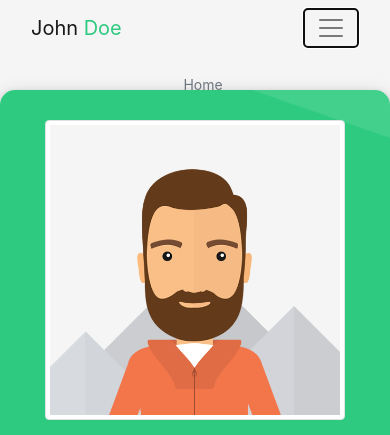
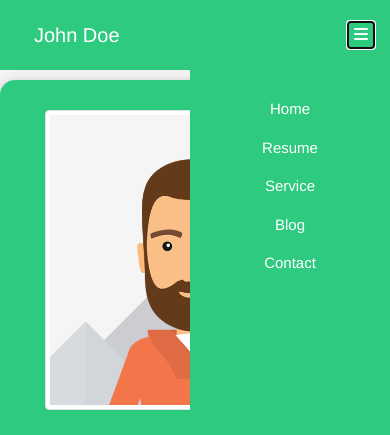
Before and after one commit to matura1999/bootstrap-project, a plain HTML site: page src/index.html in a window 390 px wide. Both pictures are taken after a click on the button 331 px from the left and 45 px from the top of the page. Shown: the top 435 px of the page. Drawn offline with nearby package versions, Linux system fonts and the light colour scheme.

Commit message:
fixed the navbar for home

```diff
--- a/src/index.html
+++ b/src/index.html
@@ -20,38 +20,22 @@
 
 <body>
     <!-- this is the nav bar and section page  -->
-    <header>
-        <div class="container">
-            <nav class="navbarJR navbar navbar-expand-lg navbar-light">
-                <div class="navbarJR__logo navbar-brand">John <span id="doe">Doe</span></div>
-                <button class="navbar-toggler" type="button" data-toggle="collapse"
-                    data-target="#navbarSupportedContent" aria-controls="navbarSupportedContent" aria-expanded="false"
-                    aria-label="Toggle navigation">
-                    <span class="navbar-toggler-icon"></span>
-                </button>
+    <!-- <header class=""> -->
+    <nav class="navbar container-fluid fixed-top">
+        <div class="navbar__logo">John <span id="doe">Doe</span></div>
+        <div class="navbar__sections" id="sections">
 
-                <div class="collapse navbar-collapse" id="navbarSupportedContent">
-                    <ul class="placeholder mr-auto"></ul>
-                    <ul class="navbar-nav ">
-                        <li class="nav-item d-flex justify-content-center ml-3">
-                            <a class="nav-link text-muted" href="#home">Home </span></a>
-                        </li>
-                        <li class="nav-item d-flex justify-content-center ml-3">
-                            <a class="nav-link text-muted" href="#resume">Resume</a>
-                        </li>
-                        <li class="nav-item d-flex justify-content-center ml-3">
-                            <a class="nav-link text-muted" href="#service">Service</a>
-                        </li>
-                        <li class="nav-item d-flex justify-content-center ml-3">
-                            <a class="nav-link text-muted" href="#blog">Blog</a>
-                        </li>
-                        <li class="nav-item d-flex justify-content-center ml-3">
-                            <a class="nav-link text-muted" href="#contact">Contact</a>
-                        </li>
-                    </ul>
-                </div>
-            </nav>
+            <a href="#home">Home </a>
+            <a href="#resume">Resume</a>
+            <a href="#service">Service</a>
+            <a href="#blog">Blog</a>
+            <a href="#contact">Contact</a>
+
         </div>
+        <button class="navbar__icon" onclick="switchNavbarAndSidebar()">
+            <i class="fa fa-bars"></i>
+        </button>
+    </nav>
     </header>
 
     <!-- main for the card  -->
--- a/src/js/main.js
+++ b/src/js/main.js
@@ -71,3 +71,36 @@ window.onload = function () {
     // add listener to nav button
     addListenerForNavButton();
 }
+
+function switchNavbarAndSidebar() {
+    let x = document.querySelector("#sections");
+    if (x.className === "navbar__sections") {
+        x.className = "sidepanel";
+        // x.display = 'block';
+    } else {
+        x.className = "navbar__sections";
+    }
+}
+
+// if the window size becomes large again, switch side bar to navbar
+window.addEventListener('resize', function (event) {
+    if (window.innerWidth > 767) {
+        document.querySelector("#sections").className = "navbar__sections";
+    }
+});
+
+
+window.onscroll = function () {
+    scrollFunction();
+};
+
+function scrollFunction() {
+    if (window.innerWidth > 767) {
+        if (document.body.scrollTop > 0 || document.documentElement.scrollTop > 0) {
+            document.querySelector(".navbar").style.backgroundColor = "white";
+        } else {
+            document.querySelector(".navbar").style.backgroundColor = "transparent";
+
+        }
+    }
+}
--- a/src/scss/home.scss
+++ b/src/scss/home.scss
@@ -1,6 +1,7 @@
 .home {
     border-radius: 15px;
     box-shadow: 0 4px 8px 0 rgba(0, 0, 0, 0.2), 0 6px 20px 0 rgba(0, 0, 0, 0.19);
+    margin-top: 80px;
 
     &__cardTop {
         border-top-right-radius: 15px;
--- a/src/scss/navBar&footer.scss
+++ b/src/scss/navBar&footer.scss
@@ -9,29 +9,89 @@ body {
     height: 100vh;
 }
 
-.navbarJR {
-    height: 90px;
+
+
+header {
+    // display: float;
+    margin-bottom: 20px;
+    // position: fixed;
+    // position: fixed;
+    // top: 0;
+}
+
+.navbar {
+    height: 70px;
+    font-family: 'Montserrat', Helvetica, sans-serif;
+    // position: fixed;
+    // top: 0;
 
     &__logo {
+        font-size: 20px;
+        margin-left: 5%;
+
         #doe {
             color: $jiangrenGreen;
         }
     }
 
-    .collapse .navbar-nav li {
+    &__sections {
+        margin-right: 5%;
+
+
         a {
-            border: 2px solid transparent;
-            font-size: 14px;
-            ;
+            color: #9e9e9e;
+            display: inline-block;
+            box-sizing: border-box;
+            margin-left: 25px;
+            position: relative;
+            text-decoration: none;
+
 
             &:hover {
-                border-bottom: 2px solid $jiangrenGreen;
+                &:after {
+                    display: block;
+                    position: absolute;
+                    content: '';
+                    width: 50%;
+                    height: 2px;
+                    margin: 0 25%;
+                    background-color: #2eca7f;
+                }
             }
         }
     }
+
+    &__icon {
+        border: none;
+        background-color: transparent;
+        display: none;
+
+    }
 }
 
+@media screen and (max-width: 767px) {
 
+    .navbar {
+        background-color: $jiangrenGreen !important;
+
+        &__logo {
+            color: white;
+
+            #doe {
+                color: white;
+            }
+        }
+
+        &__sections {
+            display: none;
+        }
+
+        &__icon {
+            display: block;
+            color: white;
+        }
+    }
+}
 
 footer {
     flex: 1;
@@ -40,5 +100,41 @@ footer {
 
     a {
         color: $jiangrenGreen;
+
     }
 }
+
+
+.sidepanel {
+    height: 100vh;
+    width: 200px;
+    position: fixed;
+    z-index: 1;
+    top: 70px;
+    right: 0;
+    overflow-x: hidden;
+    padding-top: 20px;
+    background-color: $jiangrenGreen;
+
+    a {
+        padding: 8px 0;
+        text-decoration: none;
+        text-align: center;
+        font-size: 15px;
+        color: white;
+        display: block;
+
+        &:hover {
+            &::after {
+                position: absolute;
+                content: '';
+                left: 87.5px;
+                margin-top: 20px;
+                width: 25px;
+                height: 0;
+                // color: white;
+                border: 1px solid white;
+            }
+        }
+    }
+}
```
Also changed, not shown: try.css (added, +36 -0 lines), try.html (added, +137 -0 lines), try.js (added, +13 -0 lines), src/css/index.css, 1 other file.
